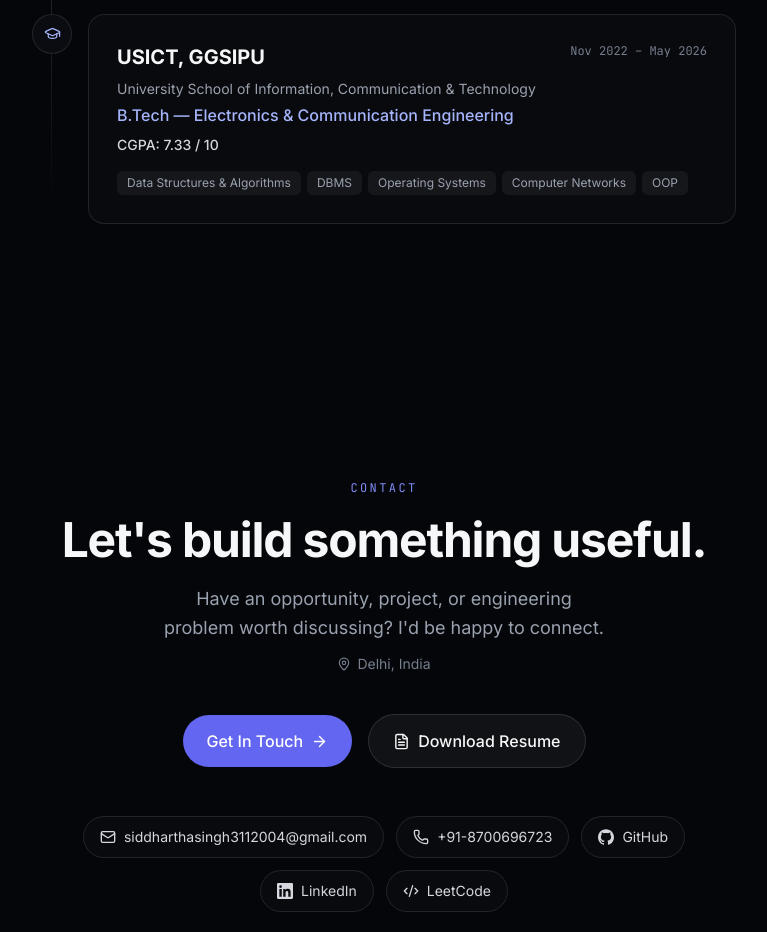
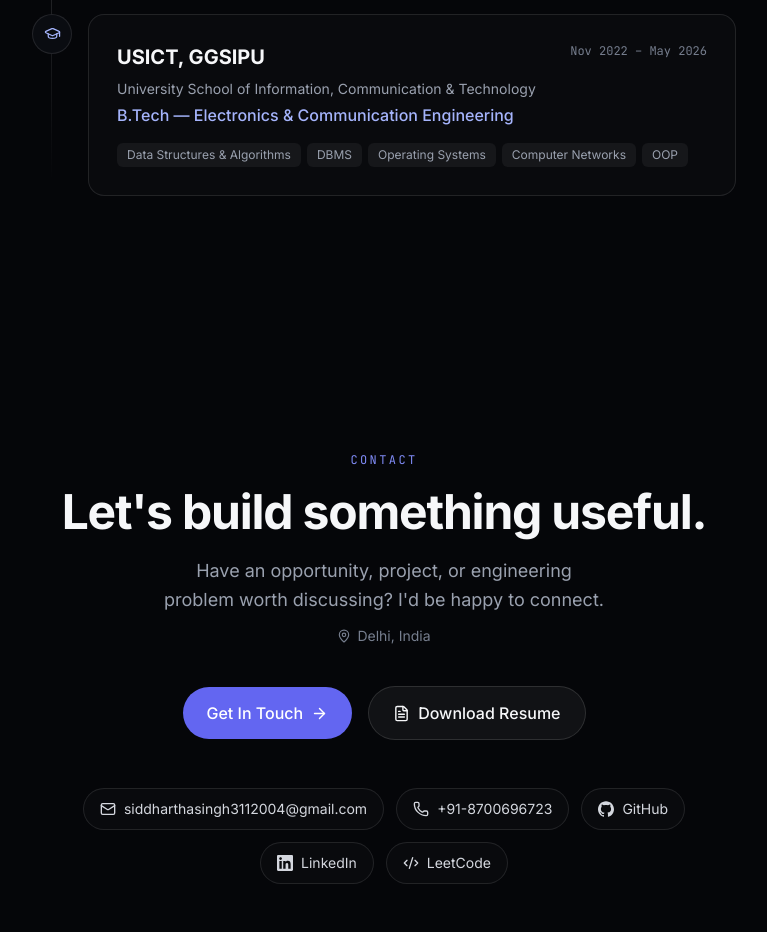
Before and after one commit to Siddhartha03112004/portfolio-website, a React (Vite) app: page / in a window 1280 px wide. Shown: the part 5720-6652 px from the top of the page, without its empty margins (256-1023 px from the left). Built offline with nearby package versions, Linux system fonts and the light colour scheme.

Commit message:
Remove CGPA from education section

```diff
--- a/src/data/portfolio.js
+++ b/src/data/portfolio.js
@@ -185,7 +185,6 @@ export const education = [
     fullName: "University School of Information, Communication & Technology",
     degree: "B.Tech — Electronics & Communication Engineering",
     period: "Nov 2022 – May 2026",
-    detail: "CGPA: 7.33 / 10",
     coursework: ["Data Structures & Algorithms", "DBMS", "Operating Systems", "Computer Networks", "OOP"],
     size: "primary",
   },
```
